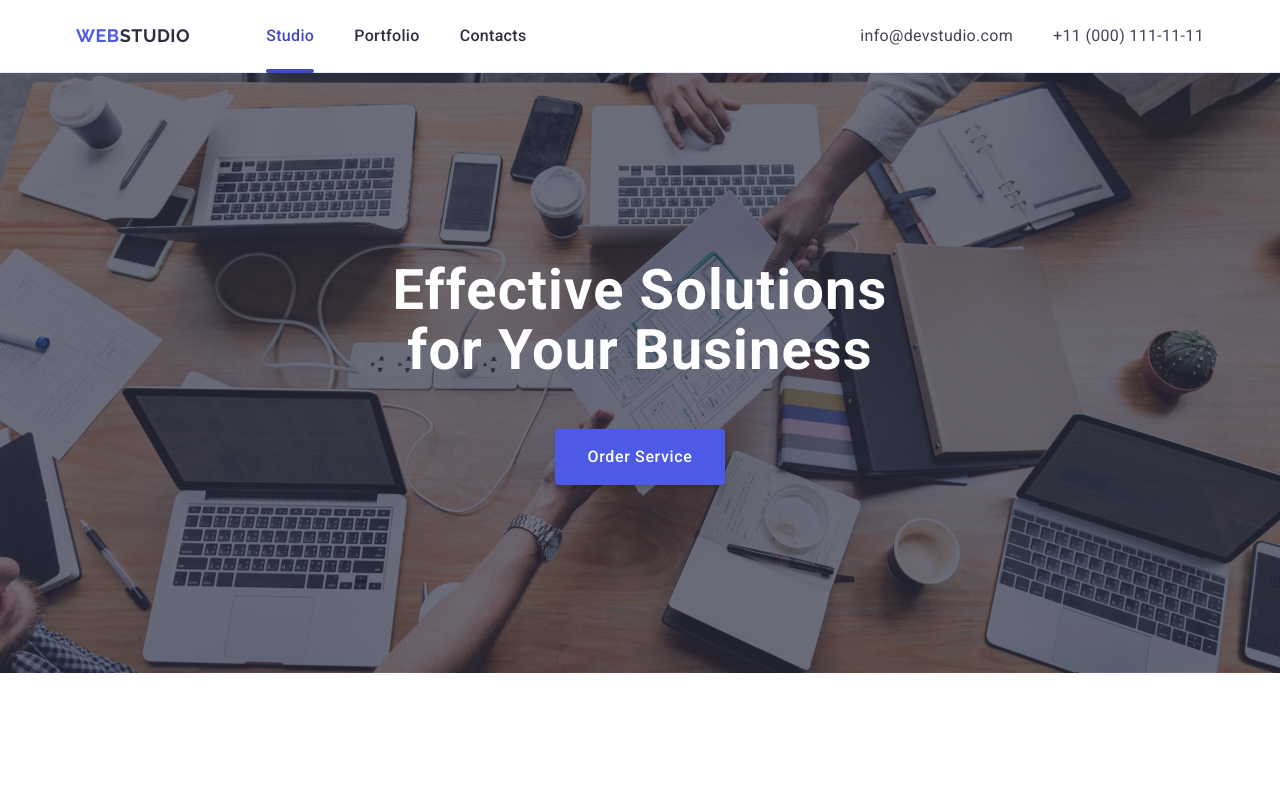
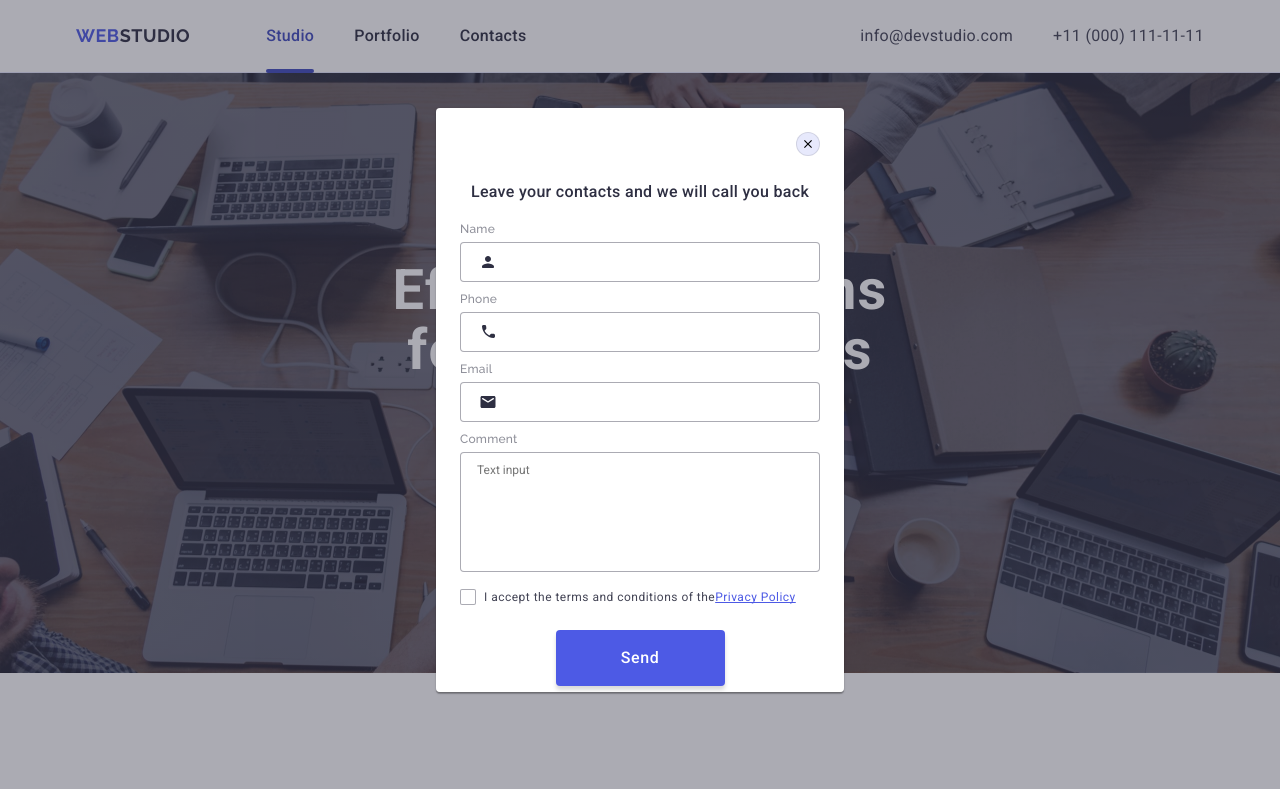
Before and after one commit to alsydoruk642-hash/goit-markup-hw-05, a plain HTML site: page index.html in a window 1280 px wide. Shown: the top 789 px of the page. Drawn offline with nearby package versions, Linux system fonts and the light colour scheme.

Commit message:
Update styles.css

```diff
--- a/css/styles.css
+++ b/css/styles.css
@@ -586,7 +586,7 @@ body {
     visibility 250ms cubic-bezier(0.4, 0, 0.2, 1);
   visibility: hidden;
 }
-/*.modal-overlay.is-open {
+.modal-overlay.is-open {
   opacity: 1;
   pointer-events: auto;
   visibility: visible;
```
